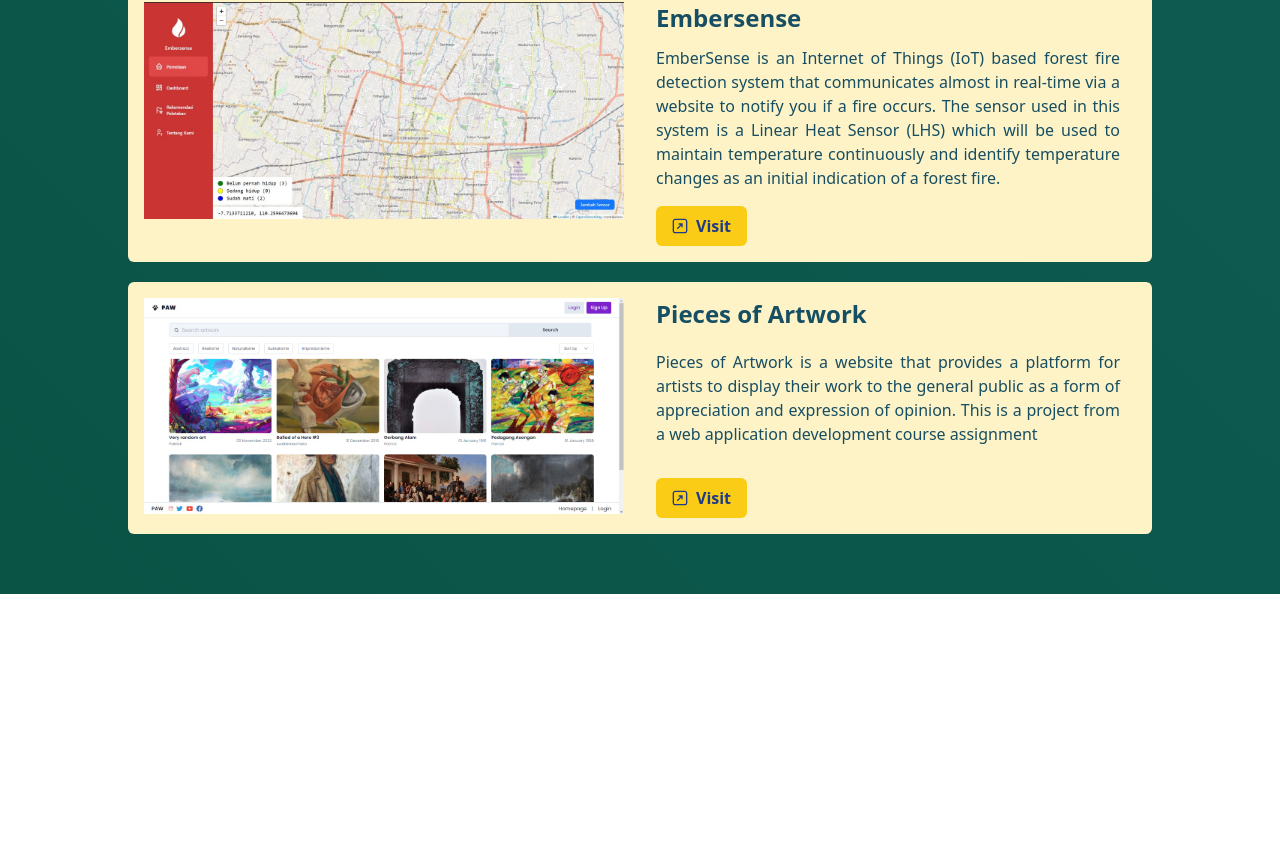
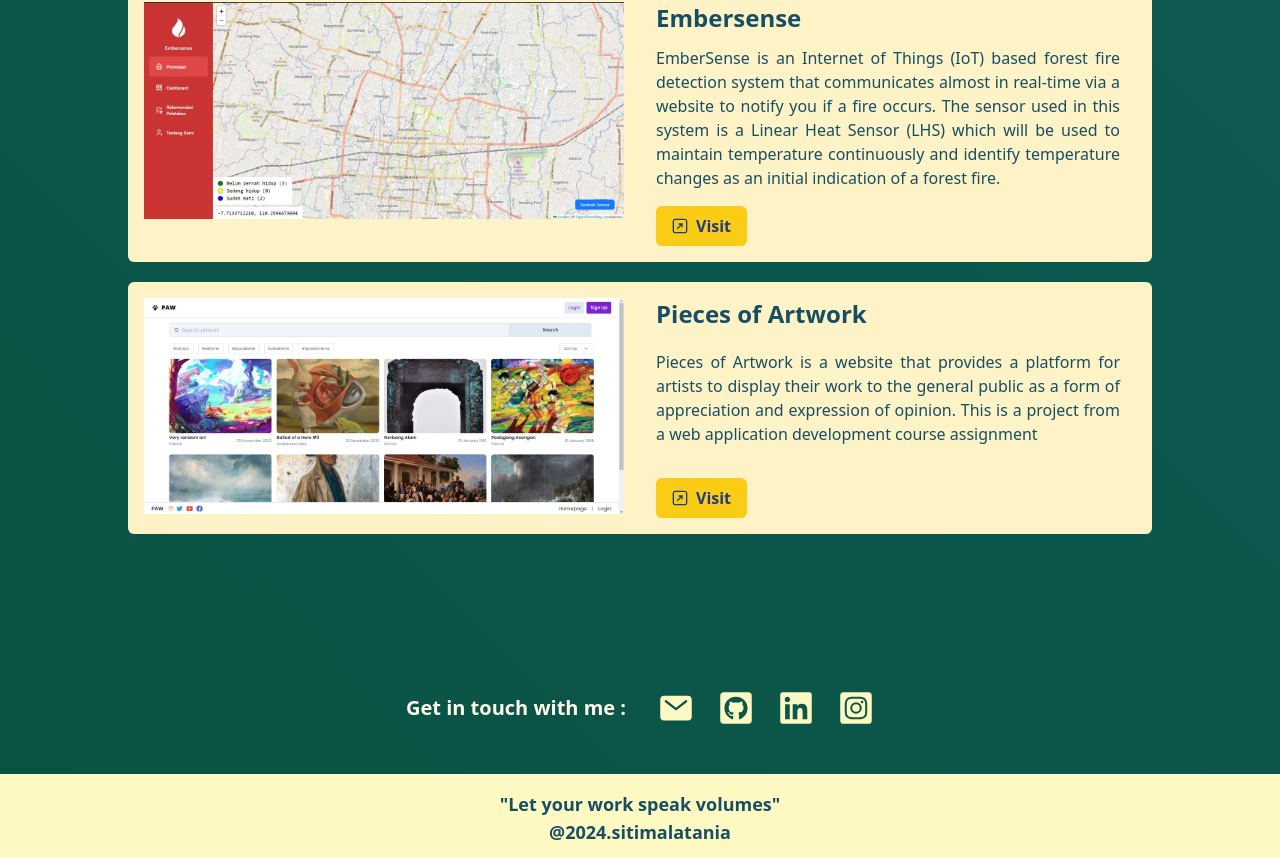
Before and after one commit to sitimalatania/Profile-Web, a Next.js app: page / in a window 1280 px wide. Shown: the part 1645-2503 px from the top of the page. Before the commit the page ends 2239 px from the top, so only its background shows below. Built offline with nearby package versions, Linux system fonts and the light colour scheme.

Commit message:
feat : add footer

```diff
--- /dev/null
+++ b/components/feature/Footer.js
@@ -0,0 +1,80 @@
+import React from "react";
+import { FaInstagramSquare, FaGithubSquare } from "react-icons/fa";
+import { FaLinkedin } from "react-icons/fa";
+import { IoMail } from "react-icons/io5";
+
+function Footer() {
+  return (
+    <div className="pt-0">
+      <div className="flex flex-wrap ">
+        <div className="w-full flex items-center justify-center gap-3 md:flex-row md:justify-center md:items-center md:gap-8 mt-24 pb-12 md:pb-12">
+          <h2 className="font-semibold text-yellow-50  text-base max-w-md lg:text-xl">
+            Get in touch with me :
+          </h2>
+          <div className="flex items-center gap-1.5 md:gap-6">
+            <a
+              href="mailto:smalatania@gmail.com"
+              target="_blank"
+              rel="noreferrer"
+              aria-label="Contact me at Email"
+            >
+              <IoMail className="text-2xl md:text-4xl text-yellow-100 hover:text-yellow-200" />
+            </a>
+            <a
+              href="https://github.com/sitimalatania"
+              target="_blank"
+              rel="noreferrer"
+              aria-label="Visit my GitHub profile"
+            >
+              <FaGithubSquare className="text-2xl md:text-4xl text-yellow-100 hover:text-yellow-200" />
+            </a>
+            <a
+              href="https://www.linkedin.com/in/sitimalatania127/"
+              target="_blank"
+              rel="noreferrer"
+              aria-label="Connect with me on LinkedIn"
+            >
+              <FaLinkedin className="text-2xl md:text-4xl text-yellow-100 hover:text-yellow-200" />
+            </a>
+            <a
+              href="https://www.instagram.com/sitimalatania/"
+              target="_blank"
+              rel="noreferrer"
+              aria-label="Follow me on Instagram"
+            >
+              <FaInstagramSquare className="text-2xl md:text-4xl text-yellow-100 hover:text-yellow-200" />
+            </a>
+          </div>
+        </div>
+        <div className="w-full px-4 pb-3 bg-yellow-100">
+          <div
+            className="w-full flex justify-center pt-4 text-center"
+            data-aos="fade-zoom-in"
+            data-aos-easing="ease-in-back"
+            data-aos-delay="300"
+            data-aos-offset="0"
+            data-aos-duration="1000"
+          >
+            <p className="font-bold text-sm text-cyan-900 lg:text-lg">
+              &quot;Let your work speak volumes&quot;
+            </p>
+          </div>
+          <div
+            className="w-full flex justify-center text-center"
+            data-aos="fade-zoom-in"
+            data-aos-easing="ease-in-back"
+            data-aos-delay="300"
+            data-aos-offset="0"
+            data-aos-duration="1000"
+          >
+            <p className="font-semibold text-sm text-cyan-900 md:text-base xl:text-lg">
+              @2024.sitimalatania
+            </p>
+          </div>
+        </div>
+      </div>
+    </div>
+  );
+}
+
+export default Footer;
--- a/components/layout/DefaultLayout.js
+++ b/components/layout/DefaultLayout.js
@@ -1,6 +1,7 @@
 import Head from "next/head";
 import Header from "../feature/Header";
 import MovingGradientBackground from "../feature/MovingGradientBackground";
+import Footer from "../feature/Footer";
 
 function DefaultLayout({ children, title = "Embersense" }) {
   return (
@@ -13,6 +14,7 @@ function DefaultLayout({ children, title = "Embersense" }) {
           <div className="flex flex-col w-full">
             <Header></Header>
             <main className="flex-1">{children}</main>
+            <Footer />
           </div>
         </div>
       </MovingGradientBackground>
```
